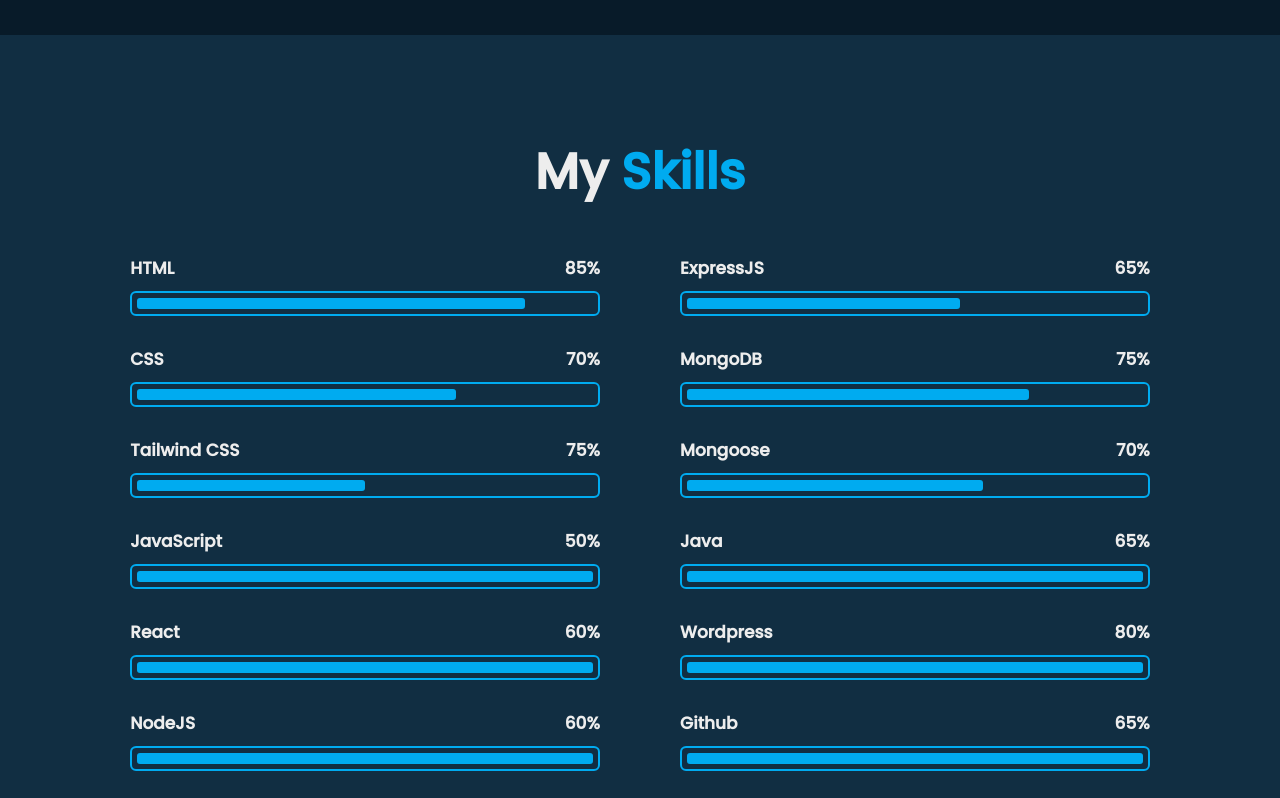
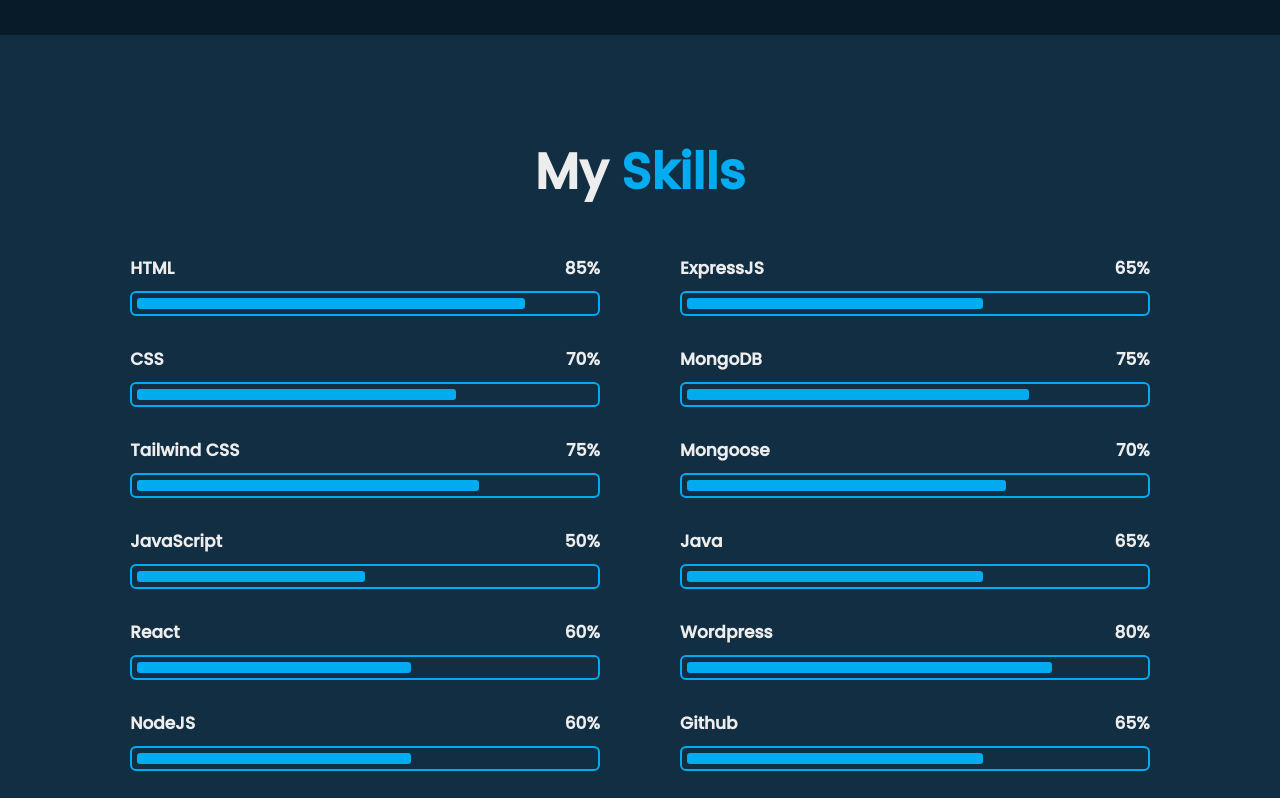
Before and after one commit to Dharmendrakumar16/Dharmendra-Kumar, a plain HTML site: page index.html in a window 1280 px wide. Shown: the part 2970-3768 px from the top of the page. Drawn offline with nearby package versions, Linux system fonts and the light colour scheme.

Commit message:
Update style.css

```diff
--- a/style.css
+++ b/style.css
@@ -579,11 +579,23 @@
 }
 
 .Skills-column:nth-child(1) .Skills-content .progress:nth-child(3) .bar span{
+    width: 75%;
+}
+
+.Skills-column:nth-child(1) .Skills-content .progress:nth-child(4) .bar span{
     width: 50%;
 }
 
+.Skills-column:nth-child(1) .Skills-content .progress:nth-child(5) .bar span{
+    width: 60%;
+}
+
+.Skills-column:nth-child(1) .Skills-content .progress:nth-child(6) .bar span{
+    width: 60%;
+}
+
 .Skills-column:nth-child(2) .Skills-content .progress:nth-child(1) .bar span{
-    width: 60%;
+    width: 65%;
 }
 
 .Skills-column:nth-child(2) .Skills-content .progress:nth-child(2) .bar span{
@@ -591,6 +603,18 @@
 }
 
 .Skills-column:nth-child(2) .Skills-content .progress:nth-child(3) .bar span{
+    width: 70%;
+}
+
+.Skills-column:nth-child(2) .Skills-content .progress:nth-child(4) .bar span{
+    width: 65%;
+}
+
+.Skills-column:nth-child(2) .Skills-content .progress:nth-child(5) .bar span{
+    width: 80%;
+}
+
+.Skills-column:nth-child(2) .Skills-content .progress:nth-child(6) .bar span{
     width: 65%;
 }
 
```
